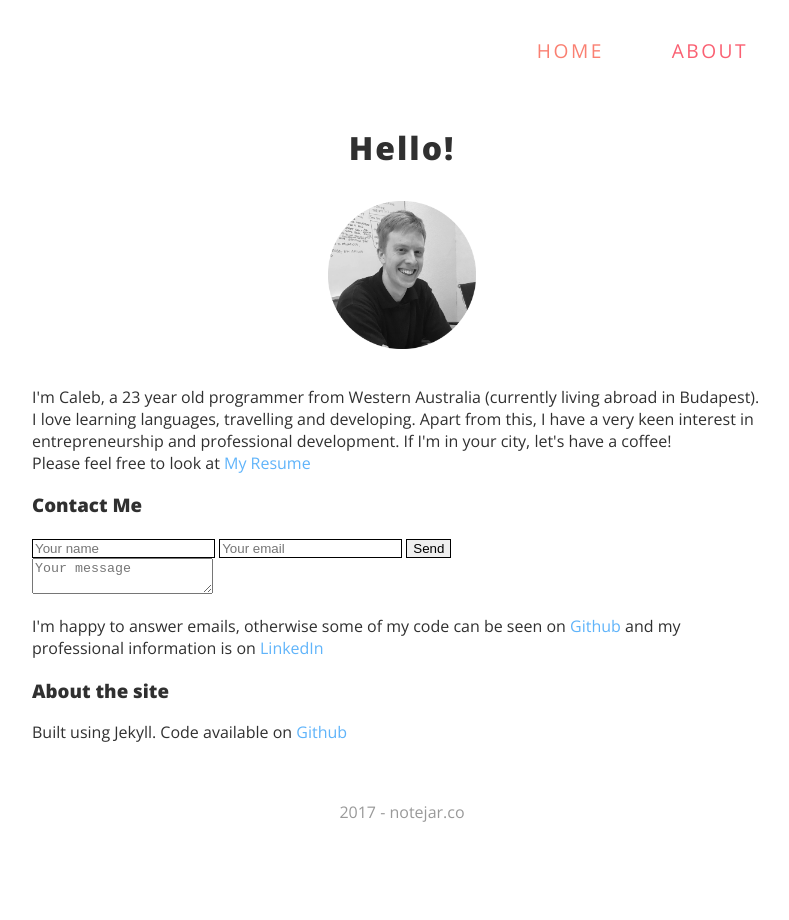
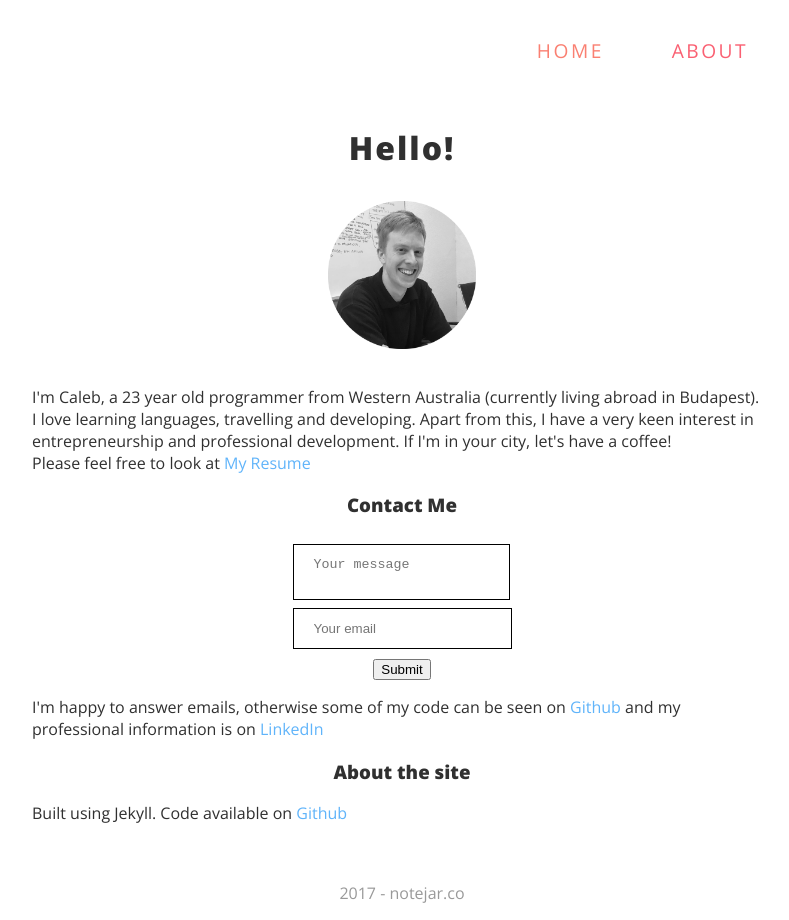
Before and after one commit to lqze/notejar.co, a Jekyll site: the page built from about.html, in a window 1280 px wide. Shown: the whole page, without its empty margins (238-1027 px from the left). Built offline with Jekyll 4.4.1, drawn with Linux system fonts in a browser that asks for light colours.

Commit message:
Form restyling

```diff
--- a/about.html
+++ b/about.html
@@ -4,7 +4,7 @@ permalink: /about/
 type: home
 title: About Me
 ---
-<header style="text-align: center;">
+<header class="center">
   <h3 class="header_title">Hello!</h3>
   <img class="profile-picture" src="/assets/img/profile.png"></img>
 </header>
@@ -13,18 +13,22 @@ title: About Me
   Apart from this, I have a very keen interest in entrepreneurship and professional development.
   If I'm in your city, let's have a coffee!
   <br/>Please feel free to look at <a class="about-link" href="/assets/Resume.pdf">My Resume</a></p>
-<h3>Contact Me</h3>
+<h3 class="center">Contact Me</h3>
 
 <!-- Styling required! -->
-<form action="https://formspree.io/calebfetzer@gmail.com"
-      method="POST" id="contactfrm">
-    <input type="text" placeholder="Your name" name="name">
-    <input type="email" placeholder="Your email" name="_replyto">
-    <input type="submit" value="Send">
-</form>
-<textarea name="message" form="contactfrm" placeholder="Your message"></textarea>
+<div class="center">
+    <form action="https://formspree.io/calebfetzer@gmail.com"
+          method="POST" id="contactfrm">
+        <textarea name="message" form="contactfrm" placeholder="Your message"></textarea>
+        <input type="email" placeholder="Your email" name="_replyto">
+        <button type="submit" form="contactfrm" value="Send">Submit</button>
+    </form>
 
+</div>
+
+<div class="container">
 <p>I'm happy to answer emails, otherwise some of my code can be seen on <a class="about-link" href="https://github.com/lqze">Github</a> and my professional information is on <a class="about-link" href="">LinkedIn</a></p>
 
-<h3>About the site</h3>
+<h3 class="center">About the site</h3>
 <p>Built using Jekyll. Code available on <a class="about-link" href="https://github.com/lqze">Github</a></p>
+</div>
--- a/assets/styles.css
+++ b/assets/styles.css
@@ -123,10 +123,39 @@ footer {
   padding-bottom: 1em;
 }
 
-input {
-  border: 1px solid;
+form {
+  display: inline-block;
 }
 
+input, textarea {
+  border: 1px solid;
+  display: block;
+  padding: 12px 20px;
+  margin: 8px 0;
+  box-sizing: border-box;
+  resize: none;
+}
+
+.container-form {
+  width: inherit;
+  height: 115px;
+}
+.center {
+  text-align: center;
+}
+
+.align-left {
+  float: left;
+  width: 50%;
+  margin-left: 10px;
+}
+
+.align-right {
+  float: right;
+  width: 50%;
+  text-align: left;
+  margin-right: 20px;
+}
 
 /*
 -------------------------------- 'post' css ----------------------
```
